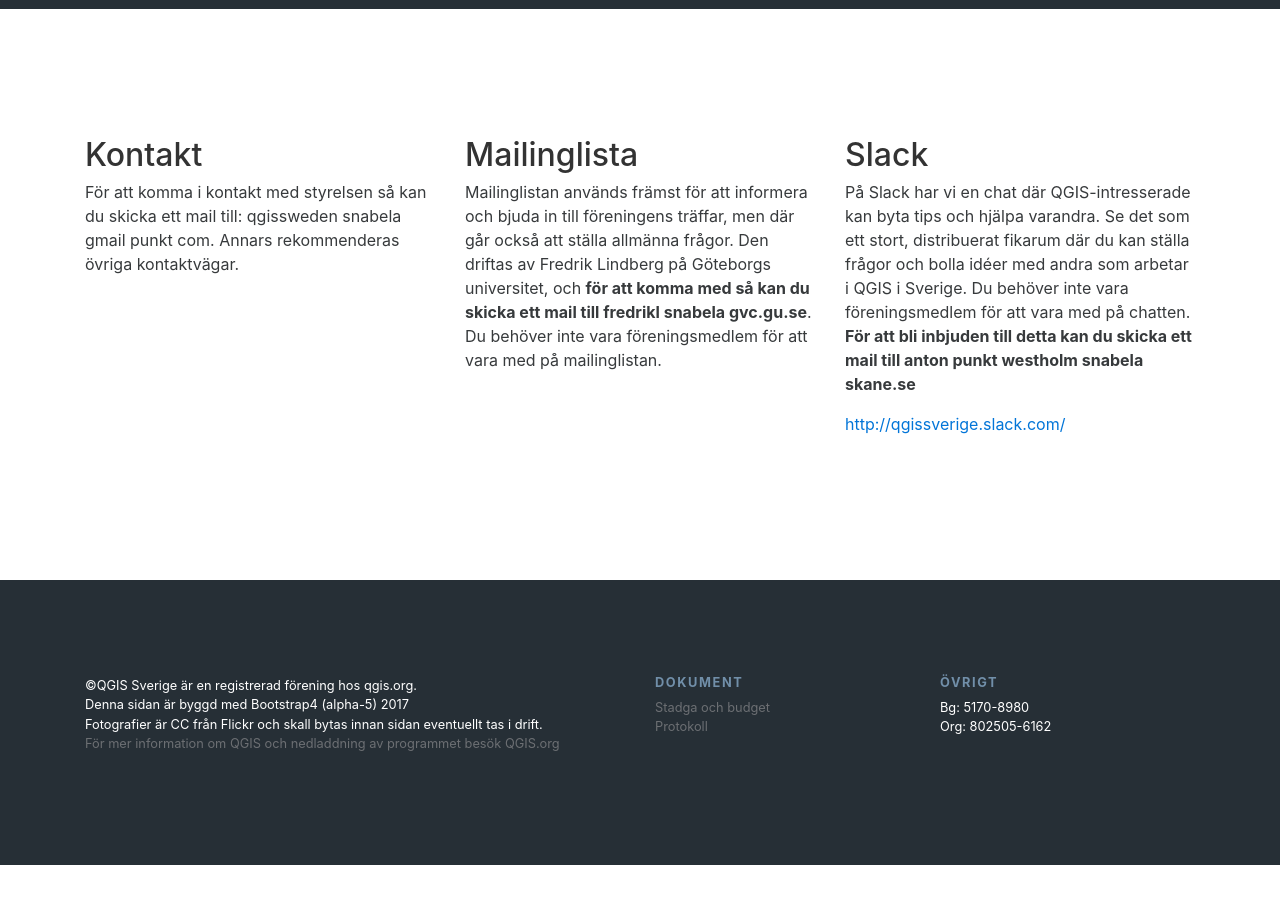
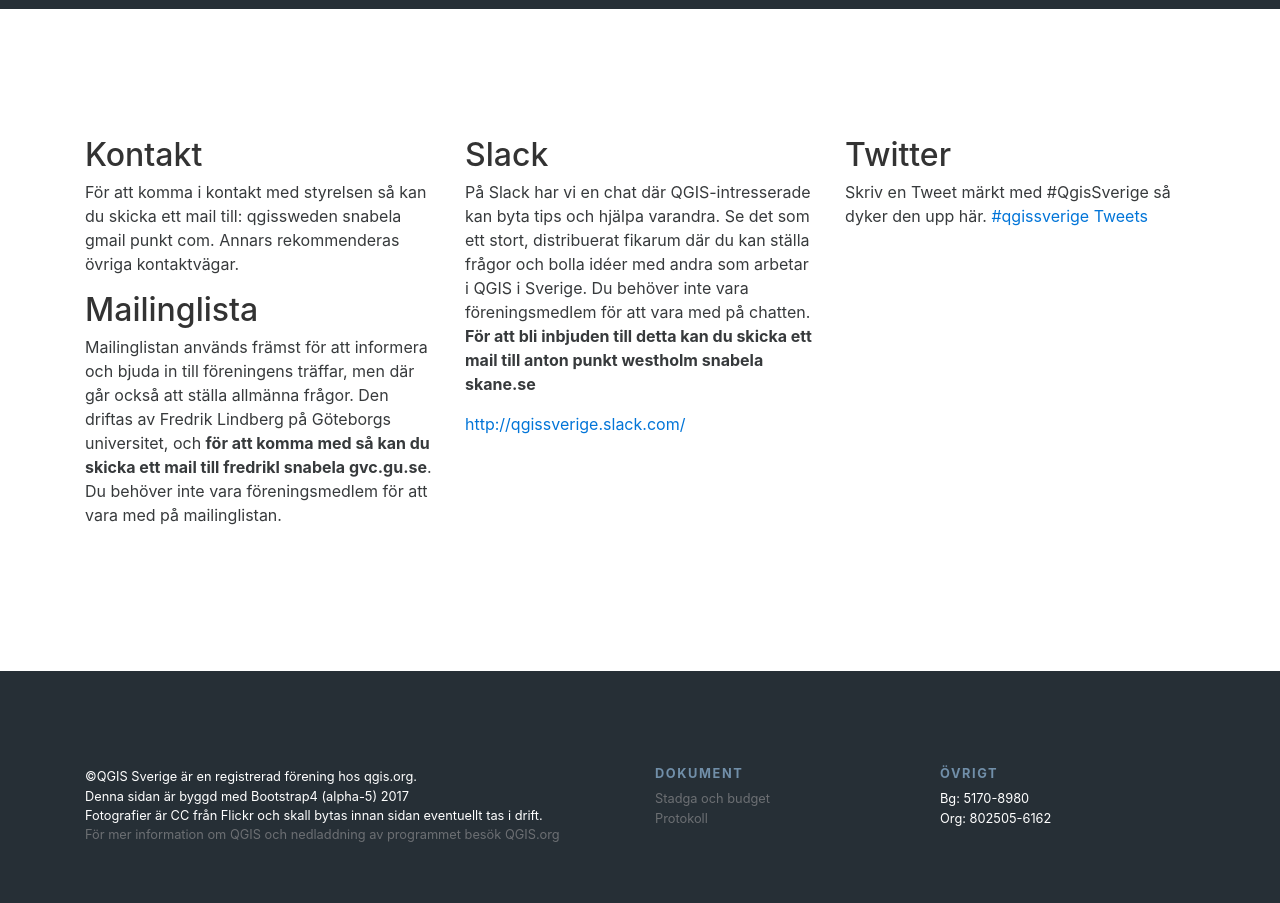
Before and after one commit to qgissverige/qgissverige.github.io, a plain HTML site: page dev-v3/index.htm in a window 1280 px wide. Shown: the part 3540-4443 px from the top of the page. Before the commit the page ends 4405 px from the top, so only its background shows below. Drawn offline with nearby package versions, Linux system fonts and the light colour scheme.

Commit message:
Lagt till Twitter för QgisSverige

```diff
--- a/dev-v3/index.htm
+++ b/dev-v3/index.htm
@@ -65,7 +65,7 @@
 						Föreningen ska även stödja det internationella QGIS-projektet.
 						Föreningens huvudintresse är QGIS, men bevakar även andra geodata-program
 						och -verktyg som bygger på öppen källkod.
-Rent praktiskt sker verksamheten i lite olika former:</p>
+						Rent praktiskt sker verksamheten i lite olika former:</p>
 					</div>
 				</div>
 			</div>
@@ -99,7 +99,7 @@ Rent praktiskt sker verksamheten i lite olika former:</p>
 							där de har en avgift är den lägre för medlemmar.
 						</p>
 					</div>
-					<div class="col-lg-6 text-sm-center hidden-md-down">
+					<div class="col-lg-6 text-sm-center  hidden-sm-down">
 						<img src="img/16809439572_4df757016a_z.jpg" alt="QGIS Sverige logo">
 					</div>
 				</div>
@@ -188,8 +188,6 @@ Rent praktiskt sker verksamheten i lite olika former:</p>
 							qgissweden snabela gmail punkt com. Annars rekommenderas övriga
 							kontaktvägar.
 						</p>
-					</div>
-					<div class="col-lg-4">
 						<h2>
 							Mailinglista
 						</h2>
@@ -214,6 +212,17 @@ Rent praktiskt sker verksamheten i lite olika former:</p>
 							med på chatten. <b>För att bli inbjuden till detta kan du skicka ett
 							mail till anton punkt westholm snabela skane.se</b></p>
 							<p><a href="http://qgissverige.slack.com/">http://qgissverige.slack.com/</a>
+						</p>
+					</div>
+					<div class="col-lg-4">
+						<h2>
+							Twitter
+						</h2>
+						<p>
+							Skriv en Tweet märkt med #QgisSverige så dyker den upp här.
+            <a class="twitter-timeline" data-dnt="true" href="https://twitter.com/hashtag/qgissverige" data-widget-id="814114957847568385">#qgissverige Tweets</a>
+            <script>!function(d,s,id){var js,fjs=d.getElementsByTagName(s)[0],p=/^http:/.test(d.location)?'http':'https';if(!d.getElementById(id)){js=d.createElement(s);js.id=id;js.src=p+"://platform.twitter.com/widgets.js";fjs.parentNode.insertBefore(js,fjs);}}(document,"script","twitter-wjs");</script>
+
 						</p>
 					</div>
 				</div>
```
